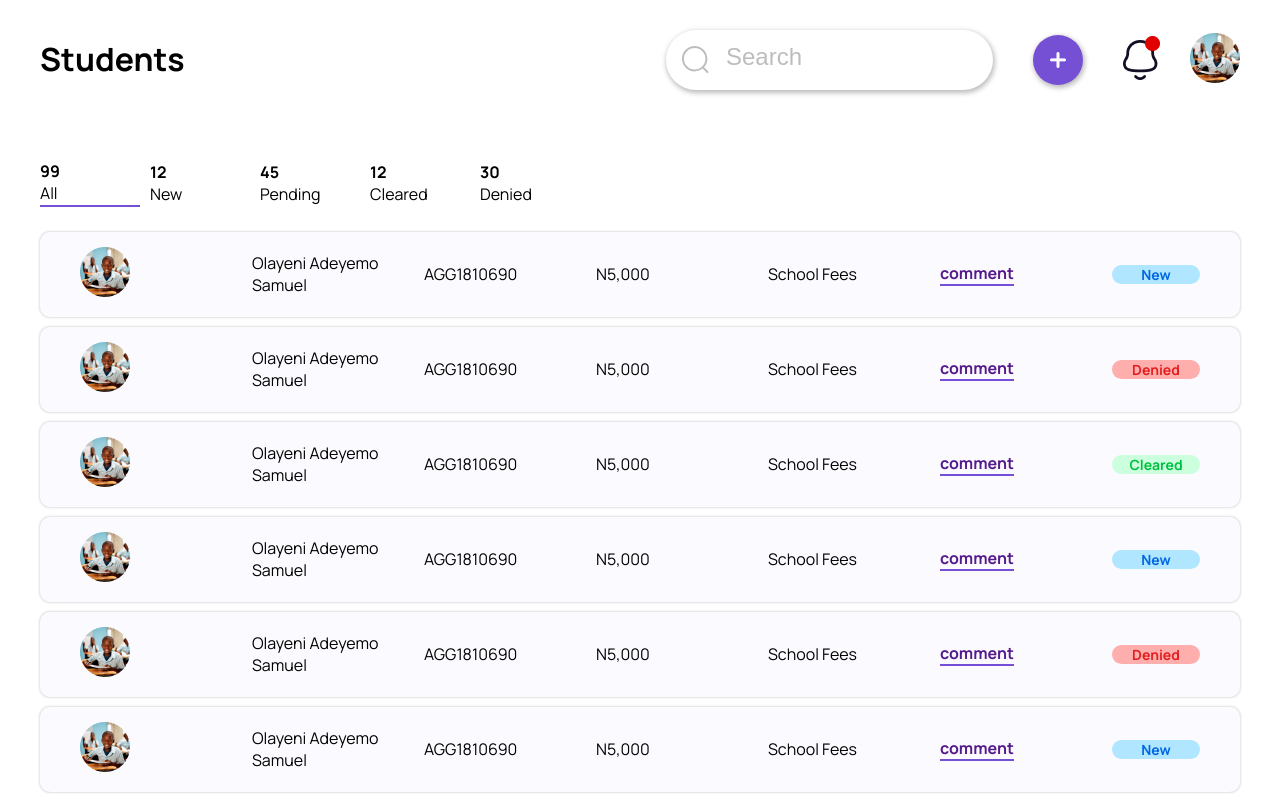
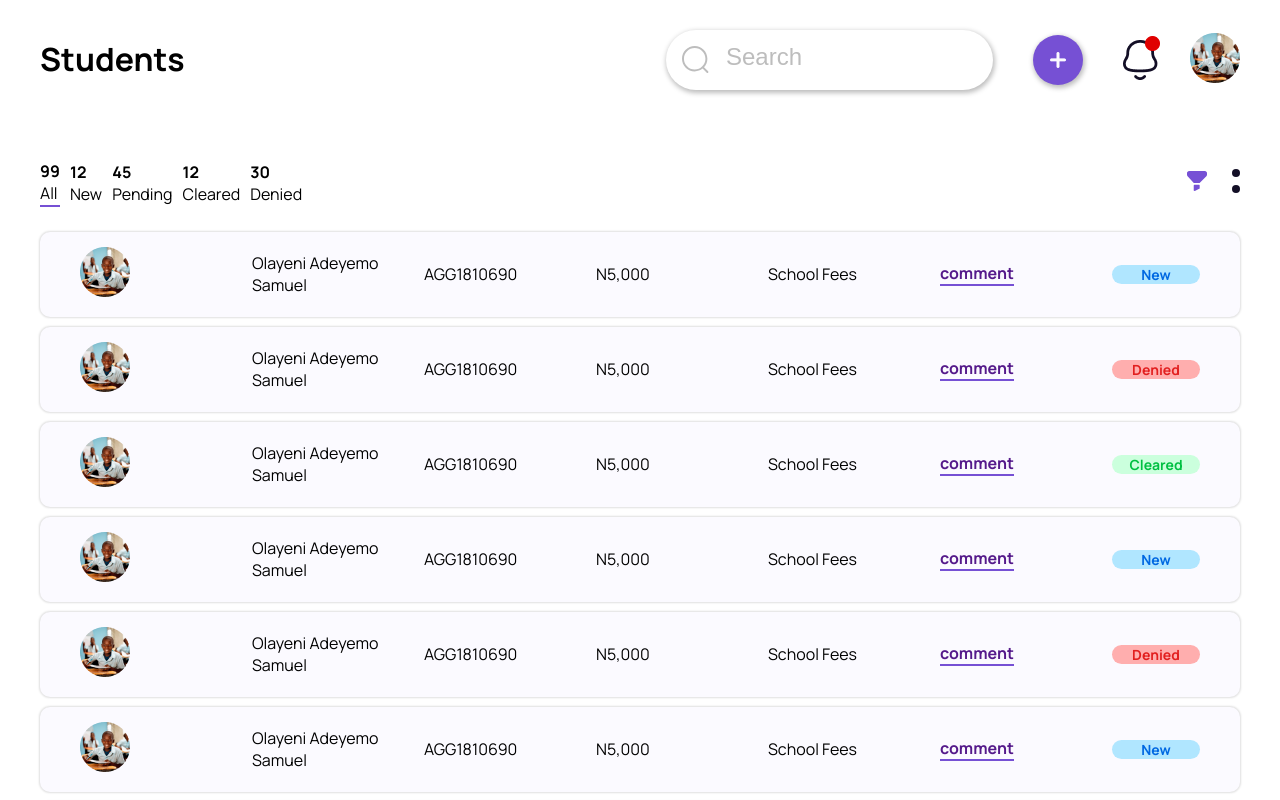
Before and after one commit to zuri-training/My_debtors_Team35, a Next.js app in the folder Frontend/studebt/: page /school/appeals in a window 1280 px wide. Shown: the top 800 px of the page. Built offline with nearby package versions, Linux system fonts and the light colour scheme.

Commit message:
Fixed design resizing

```diff
--- a/Frontend/studebt/components/SchoolMenuAppealsMain.js
+++ b/Frontend/studebt/components/SchoolMenuAppealsMain.js
@@ -25,6 +25,14 @@ const SchoolMenuAppealMain = () => {
                     <div className="appeal-main-top-sort">
                         <div className="nt-bold">30</div>
                         <div className="nt-regular " >Denied</div>
+                    </div>
+                </div>
+                <div className="appeal-main-top-icons">
+                    <div className="appeal-main-top-icon">
+                        <img src="/images/sort.svg" alt="" />
+                    </div>
+                    <div className="appeal-main-top-icon">
+                        <img src="/images/option.svg" alt="" />
                     </div>
                 </div>
             </div>
--- a/Frontend/studebt/components/Sidebar.js
+++ b/Frontend/studebt/components/Sidebar.js
@@ -22,12 +22,6 @@ const Sidebar = ( {toggle, setToggle} ) => {
                     <a className="side-bar-menu-item">
                         <img src="/images/Profile.svg" />
                         Students
-                    </a>
-                </Link>
-                <Link href=''>
-                    <a className="side-bar-menu-item">
-                        <img src="/images/account.svg" />
-                        Account
                     </a>
                 </Link>
                 <Link href='/school/appeals'>
--- a/Frontend/studebt/styles/SchoolMenuPages.css
+++ b/Frontend/studebt/styles/SchoolMenuPages.css
@@ -134,6 +134,28 @@
 /* School Dashboard Students Main */
 
 /* Main top pagination Sort */
+
+
+.appeal-main-top {
+    display: flex;
+    justify-content: space-between;
+    align-items: center;
+}
+
+.appeal-main-top-icons {
+    display: flex;
+    justify-content: space-between;
+    width: 100%;
+    max-width: 60px;
+}
+
+.appeal-main-top-icon {
+    margin-left: 5px;
+}
+
+.appeal-main-top-icon img {
+    width: 100%;
+}
 
 .school-menu-students-main-top {
     display: flex;
```
Also changed, not shown: Frontend/studebt/components/SchoolMenuStudentsMain.js (+1 -22 lines).
